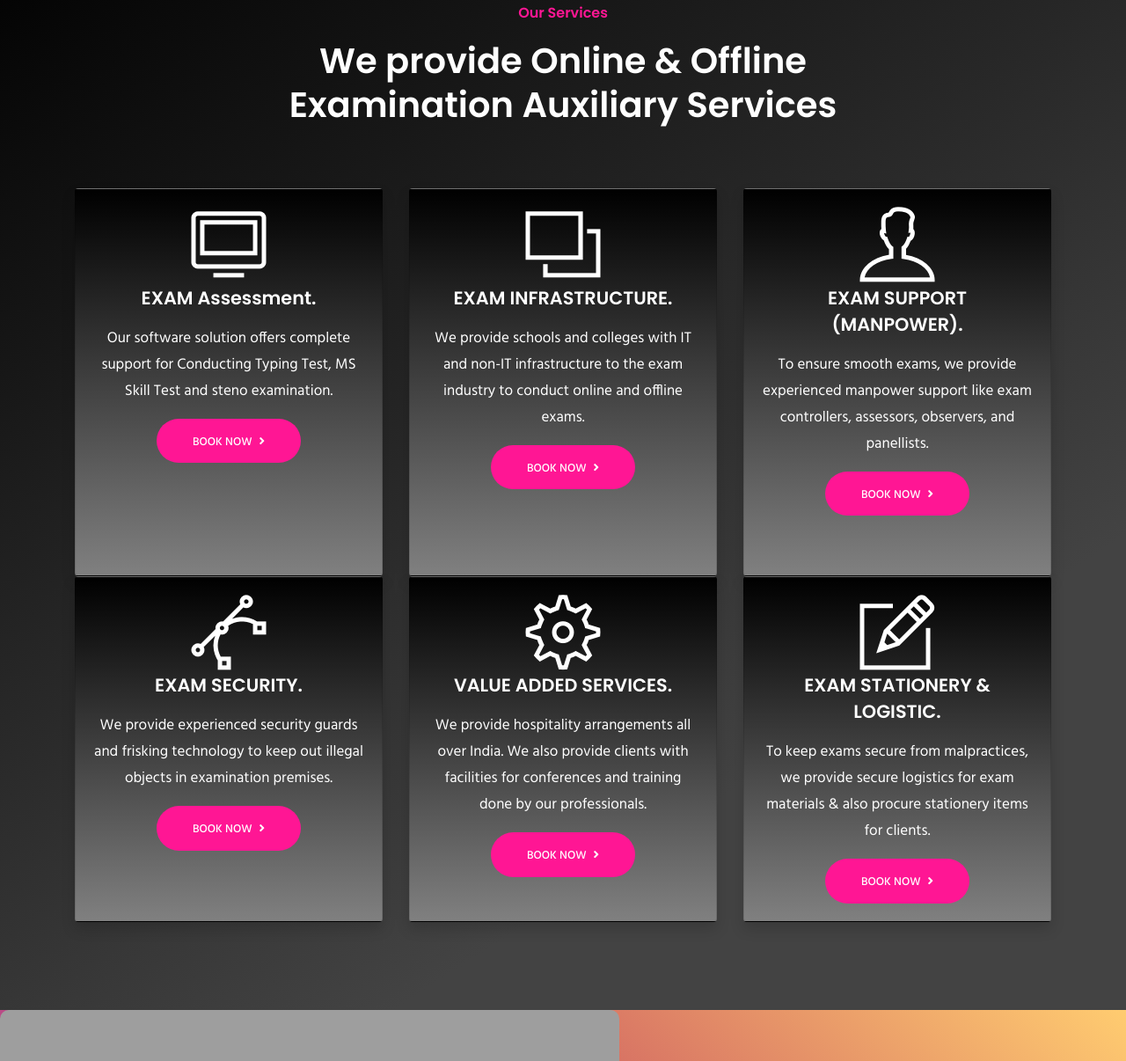
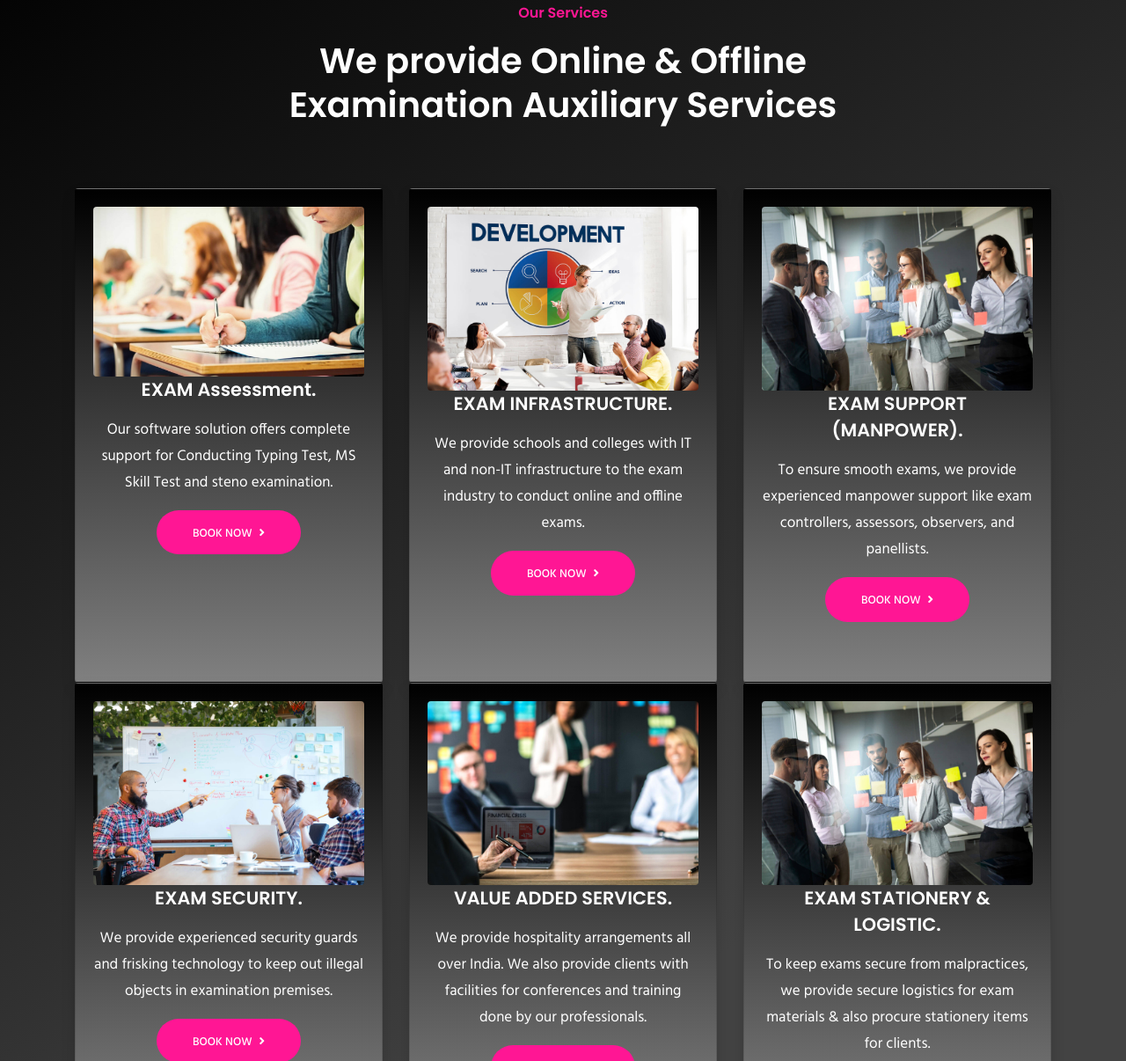
Before and after one commit to anandkr47/internproject, a website: page theme/index.html in a window 1280 px wide. Shown: the part 912-2118 px from the top of the page at 88% size. Drawn offline with nearby package versions, Linux system fonts and the light colour scheme; some packages are replaced by stand-ins of ours; grey boxes are pictures that could not be loaded.

Commit message:
image updation

```diff
--- a/theme/index.html
+++ b/theme/index.html
@@ -211,7 +211,7 @@ background-image: linear-gradient(43deg, #9d41d0 0%, #c8505f 55%, #FFCC70 100%);
             <div class="col-lg-4 col-md-6 col-sm-6">
                 <div class="card shadow mb-5">
                     <div class="card-body text-center">
-                        <i class="ti-desktop fa-5x mb-4"></i> <!-- Larger icon size (fa-3x) -->
+                        <img loading="lazy" src="images/blog/5.jpg" alt="blog" class="img-fluid rounded">
                         <h4 class="mb-3">EXAM Assessment.</h4>
                         <p>Our software solution offers complete support for Conducting Typing Test, MS Skill Test and steno examination.</p>
 						<a href="contact.html"  class="btn btn-main animated fadeInUp btn-round-full" aria-label="Get started">Book Now<i class="btn-icon fa fa-angle-right ml-2"></i></a>
@@ -224,7 +224,7 @@ background-image: linear-gradient(43deg, #9d41d0 0%, #c8505f 55%, #FFCC70 100%);
             <div class="col-lg-4 col-md-6 col-sm-6">
                 <div class="card shadow mb-5">
                     <div class="card-body text-center">
-                        <i class="ti-layers fa-5x mb-4"></i> <!-- Larger icon size (fa-3x) -->
+                        <img loading="lazy" src="images/blog/1.jpg" alt="blog" class="img-fluid rounded">
                         <h4 class="mb-3">EXAM INFRASTRUCTURE.</h4>
                         <p>We provide schools and colleges with IT and non-IT infrastructure to the exam industry to conduct online and offline exams.</p>
 						<a href="contact.html"  class="btn btn-main animated fadeInUp btn-round-full" aria-label="Get started">Book Now<i class="btn-icon fa fa-angle-right ml-2"></i></a>
@@ -237,7 +237,7 @@ background-image: linear-gradient(43deg, #9d41d0 0%, #c8505f 55%, #FFCC70 100%);
             <div class="col-lg-4 col-md-6 col-sm-6">
                 <div class="card shadow mb-5">
                     <div class="card-body text-center">
-                        <i class="ti-user fa-5x mb-4"></i> <!-- Larger icon size (fa-3x) -->
+                        <img loading="lazy" src="images/blog/3.jpg" alt="blog" class="img-fluid rounded">
                         <h4 class="mb-3">EXAM SUPPORT (MANPOWER).</h4>
                         <p>To ensure smooth exams, we provide experienced manpower support like exam controllers, assessors, observers, and panellists.</p>
 						<a href="contact.html"  class="btn btn-main animated fadeInUp btn-round-full" aria-label="Get started">Book Now<i class="btn-icon fa fa-angle-right ml-2"></i></a>
@@ -250,7 +250,7 @@ background-image: linear-gradient(43deg, #9d41d0 0%, #c8505f 55%, #FFCC70 100%);
             <div class="col-lg-4 col-md-6 col-sm-6">
                 <div class="card shadow mb-5 mb-lg-0">
                     <div class="card-body text-center">
-                        <i class="ti-vector fa-5x mb-4"></i> <!-- Larger icon size (fa-3x) -->
+                        <img loading="lazy" src="images/blog/2.jpg" alt="blog" class="img-fluid rounded">
                         <h4 class="mb-3">EXAM SECURITY.</h4>
                         <p>We provide experienced security guards and frisking technology to keep out illegal objects in examination premises.</p>
 						<a href="contact.html"  class="btn btn-main animated fadeInUp btn-round-full" aria-label="Get started">Book Now<i class="btn-icon fa fa-angle-right ml-2"></i></a>
@@ -263,7 +263,7 @@ background-image: linear-gradient(43deg, #9d41d0 0%, #c8505f 55%, #FFCC70 100%);
             <div class="col-lg-4 col-md-6 col-sm-6">
                 <div class="card shadow mb-5 mb-lg-0">
                     <div class="card-body text-center">
-                        <i class="ti-settings fa-5x mb-4"></i> <!-- Larger icon size (fa-3x) -->
+                        <img loading="lazy" src="images/blog/4.jpg" alt="blog" class="img-fluid rounded">
                         <h4 class="mb-3">VALUE ADDED SERVICES.</h4>
                         <p>We provide hospitality arrangements all over India. We also provide clients with facilities for conferences and training  done by our professionals.</p>
 						<a href="contact.html"  class="btn btn-main animated fadeInUp btn-round-full" aria-label="Get started">Book Now<i class="btn-icon fa fa-angle-right ml-2"></i></a>
@@ -276,7 +276,7 @@ background-image: linear-gradient(43deg, #9d41d0 0%, #c8505f 55%, #FFCC70 100%);
             <div class="col-lg-4 col-md-6 col-sm-6">
                 <div class="card shadow mb-5 mb-lg-0">
                     <div class="card-body text-center">
-                        <i class="ti-pencil-alt fa-5x mb-4"></i> <!-- Larger icon size (fa-3x) -->
+                        <img loading="lazy" src="images/blog/3.jpg" alt="blog" class="img-fluid rounded">
                         <h4 class="mb-3">EXAM STATIONERY & LOGISTIC.</h4>
                         <p>To keep exams secure from malpractices, we provide secure logistics for exam materials & also procure stationery items for clients.</p>
 						<a href="contact.html"  class="btn btn-main animated fadeInUp btn-round-full" aria-label="Get started">Book Now<i class="btn-icon fa fa-angle-right ml-2"></i></a>
```
Also changed, not shown: source/index.html (+6 -6 lines), source/images/blog/5.jpg (added), source/images/blog/infra.jpeg (added), theme/images/blog/5.jpg (added), theme/images/blog/valueadded.png (added).
